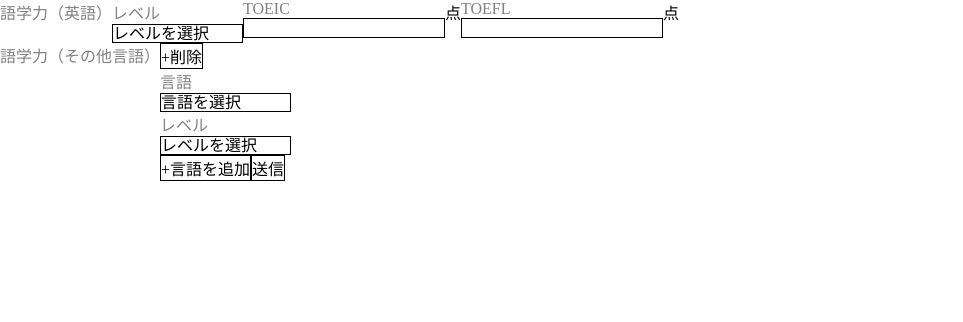
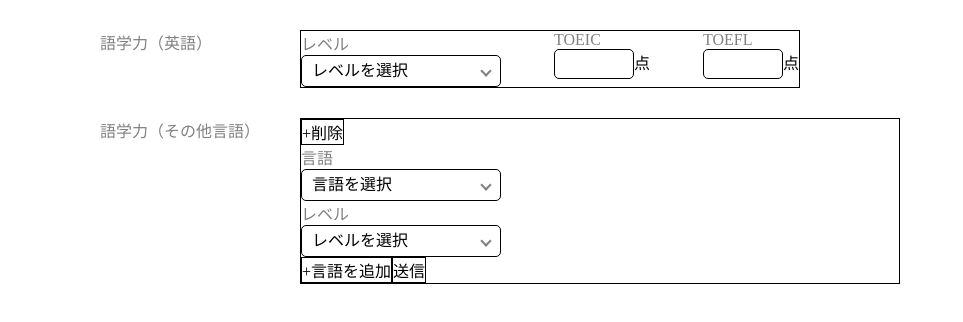
Before and after one commit to bitaKitsui/language-skill-form, a Vue app: page / in a window 1280 px wide. Shown: the top 322 px of the page, without its empty margins (0-963 px from the left). Built offline with nearby package versions, Linux system fonts and the light colour scheme.

Commit message:
feat: レイアウト追加

```diff
--- a/src/App.vue
+++ b/src/App.vue
@@ -16,10 +16,17 @@ import './styles/reset.css'
 
 input {
   border: 1px solid;
+  border-radius: 5px;
+  height: 30px;
 }
 
 select {
-  border: 1px solid;
+  width: 100%;
+  height: 30px;
+  appearance: none;
+  background: none;
+  border: none;
+  line-height: 30px;
 }
 
 button {
--- a/src/components/atoms/BaseButton.vue
+++ b/src/components/atoms/BaseButton.vue
@@ -12,7 +12,13 @@ const { label, type, color } = toRefs(props)
 </script>
 
 <template>
-  <button :type="type" :color="color">
+  <button :type="type" :color="color" class="button">
     {{ label }}
   </button>
 </template>
+
+<style scoped>
+.button {
+  cursor: pointer;
+}
+</style>
--- a/src/components/atoms/BaseIconButton.vue
+++ b/src/components/atoms/BaseIconButton.vue
@@ -13,12 +13,16 @@ const { label, type, color, outlined } = toRefs(props)
 </script>
 
 <template>
-  <div>
-    <button :type="type" :color="color" :outlined="outlined">
-      <span>+</span>
-      <span>
-        {{ label }}
-      </span>
-    </button>
-  </div>
+  <button :type="type" :color="color" :outlined="outlined" class="icon-button">
+    <span>+</span>
+    <span>
+      {{ label }}
+    </span>
+  </button>
 </template>
+
+<style scoped>
+.icon-button {
+  cursor: pointer;
+}
+</style>
--- a/src/components/atoms/BaseInput.vue
+++ b/src/components/atoms/BaseInput.vue
@@ -5,16 +5,20 @@ interface Props {
   label: string
   id: string
   type: HTMLInputElement
+  width: string
 }
 
 const props = defineProps<Props>()
-const { label, id, type } = toRefs(props)
+const { label, id, type, width } = toRefs(props)
 </script>
 
 <template>
   <div class="input">
     <label :for="id" class="label">{{ label }}</label>
-    <input :id="id" :type="type" />
+    <div>
+      <input :id="id" :type="type" :style="{ width }" />
+      <span>点</span>
+    </div>
   </div>
 </template>
 
--- a/src/components/atoms/BaseSelect.vue
+++ b/src/components/atoms/BaseSelect.vue
@@ -6,25 +6,28 @@ interface Props {
   id: string
   name: string
   options: string[]
+  width: string
 }
 
 const props = defineProps<Props>()
-const { label, id, options } = toRefs(props)
+const { label, id, options, width } = toRefs(props)
 </script>
 
 <template>
-  <div class="select">
+  <div class="select-wrapper" :style="{ width }">
     <label :for="id" class="label">{{ label }}</label>
-    <select :id="id" :name="name">
-      <option v-for="(option, index) in options" :key="index" :value="option">
-        {{ option }}
-      </option>
-    </select>
+    <div class="select">
+      <select :id="id" :name="name">
+        <option v-for="(option, index) in options" :key="index" :value="option">
+          {{ option }}
+        </option>
+      </select>
+    </div>
   </div>
 </template>
 
 <style scoped>
-.select {
+.select-wrapper {
   display: flex;
   flex-direction: column;
 }
@@ -32,4 +35,26 @@ const { label, id, options } = toRefs(props)
 .label {
   color: #818181;
 }
+
+.select {
+  cursor: pointer;
+  padding-left: 10px;
+  border: 1px solid;
+  border-radius: 5px;
+  position: relative;
+  z-index: 1;
+}
+
+.select::after {
+  position: absolute;
+  content: '';
+  width: 8px;
+  height: 8px;
+  right: 10px;
+  top: 50%;
+  transform: translateY(-50%) rotate(45deg);
+  border-bottom: 2px solid #818181;
+  border-right: 2px solid #818181;
+  z-index: -1;
+}
 </style>
--- a/src/components/atoms/BaseTitle.vue
+++ b/src/components/atoms/BaseTitle.vue
@@ -3,14 +3,15 @@ import { toRefs } from 'vue'
 
 interface Props {
   value: string
+  width: string
 }
 
 const props = defineProps<Props>()
-const { value } = toRefs(props)
+const { value, width } = toRefs(props)
 </script>
 
 <template>
-  <p class="title">
+  <p class="title" :style="{ width }">
     {{ value }}
   </p>
 </template>
--- a/src/components/molecules/BaseForm.vue
+++ b/src/components/molecules/BaseForm.vue
@@ -7,18 +7,27 @@ import { LANGUAGE_LEVEL_SELECTS } from '../../constants'
 
 <template>
   <div class="form-wrapper">
-    <BaseTitle :value="'語学力（英語）'" />
+    <BaseTitle :value="'語学力（英語）'" :width="'200px'" />
     <form class="form">
       <BaseSelect
         :id="'level'"
         :label="'レベル'"
         :name="'select-level'"
         :options="LANGUAGE_LEVEL_SELECTS"
+        :width="'200px'"
       />
-      <BaseInput :id="'toeic'" :label="'TOEIC'" :type="'text'" />
-      <span>点</span>
-      <BaseInput :id="'toefl'" :label="'TOEFL'" :type="'text'" />
-      <span>点</span>
+      <BaseInput
+        :id="'toeic'"
+        :label="'TOEIC'"
+        :type="'text'"
+        :width="'80px'"
+      />
+      <BaseInput
+        :id="'toefl'"
+        :label="'TOEFL'"
+        :type="'text'"
+        :width="'80px'"
+      />
     </form>
   </div>
 </template>
@@ -27,9 +36,13 @@ import { LANGUAGE_LEVEL_SELECTS } from '../../constants'
 .form-wrapper {
   display: flex;
   height: auto;
+  padding-bottom: 30px;
 }
 
 .form {
   display: flex;
+  justify-content: space-between;
+  border: 1px solid;
+  width: 500px;
 }
 </style>
--- a/src/components/molecules/BaseOtherLanguageForm.vue
+++ b/src/components/molecules/BaseOtherLanguageForm.vue
@@ -8,8 +8,8 @@ import BaseButton from '../atoms/BaseButton.vue'
 
 <template>
   <div class="other-language-wrapper">
-    <BaseTitle :value="'語学力（その他言語）'" />
-    <form>
+    <BaseTitle :value="'語学力（その他言語）'" :width="'200px'" />
+    <form class="other-language-form">
       <BaseIconButton
         :label="'削除'"
         :type="'button'"
@@ -21,11 +21,14 @@ import BaseButton from '../atoms/BaseButton.vue'
         :label="'言語'"
         :name="'select-language'"
         :options="LANGUAGE_SELECTS"
-      /><BaseSelect
+        :width="'200px'"
+      />
+      <BaseSelect
         :id="'level'"
         :label="'レベル'"
         :name="'select-level'"
         :options="LANGUAGE_LEVEL_SELECTS"
+        :width="'200px'"
       />
       <div class="buttons">
         <BaseIconButton
@@ -46,6 +49,11 @@ import BaseButton from '../atoms/BaseButton.vue'
   height: auto;
 }
 
+.other-language-form {
+  width: 600px;
+  border: 1px solid;
+}
+
 .buttons {
   display: flex;
 }
--- a/src/components/templates/LanguageSkillForm.vue
+++ b/src/components/templates/LanguageSkillForm.vue
@@ -4,10 +4,15 @@ import BaseOtherLanguageForm from '../molecules/BaseOtherLanguageForm.vue'
 </script>
 
 <template>
-  <div>
+  <div class="wrapper">
     <BaseForm />
     <BaseOtherLanguageForm />
   </div>
 </template>
 
-<style scoped></style>
+<style scoped>
+.wrapper {
+  margin-top: 30px;
+  margin-left: 100px;
+}
+</style>
```
